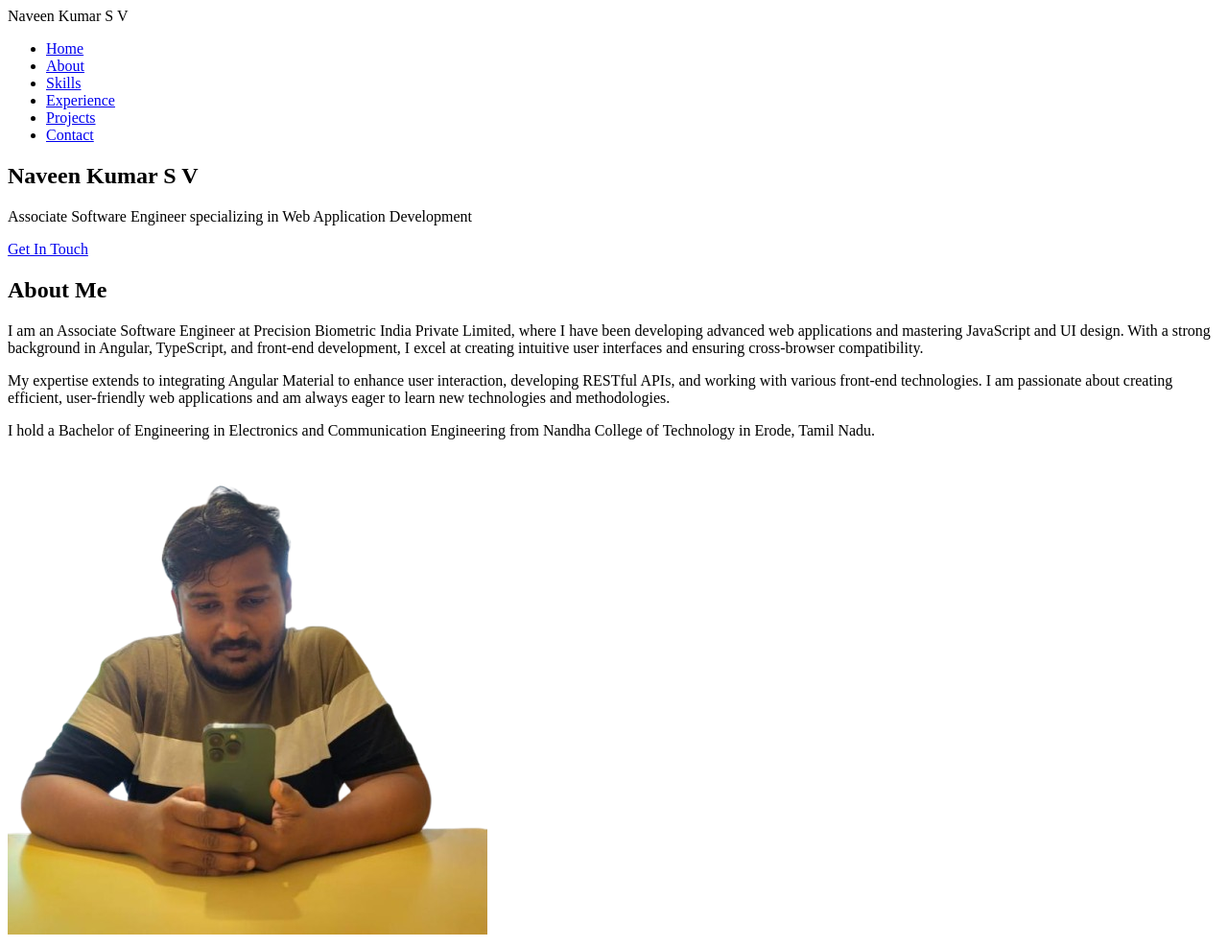
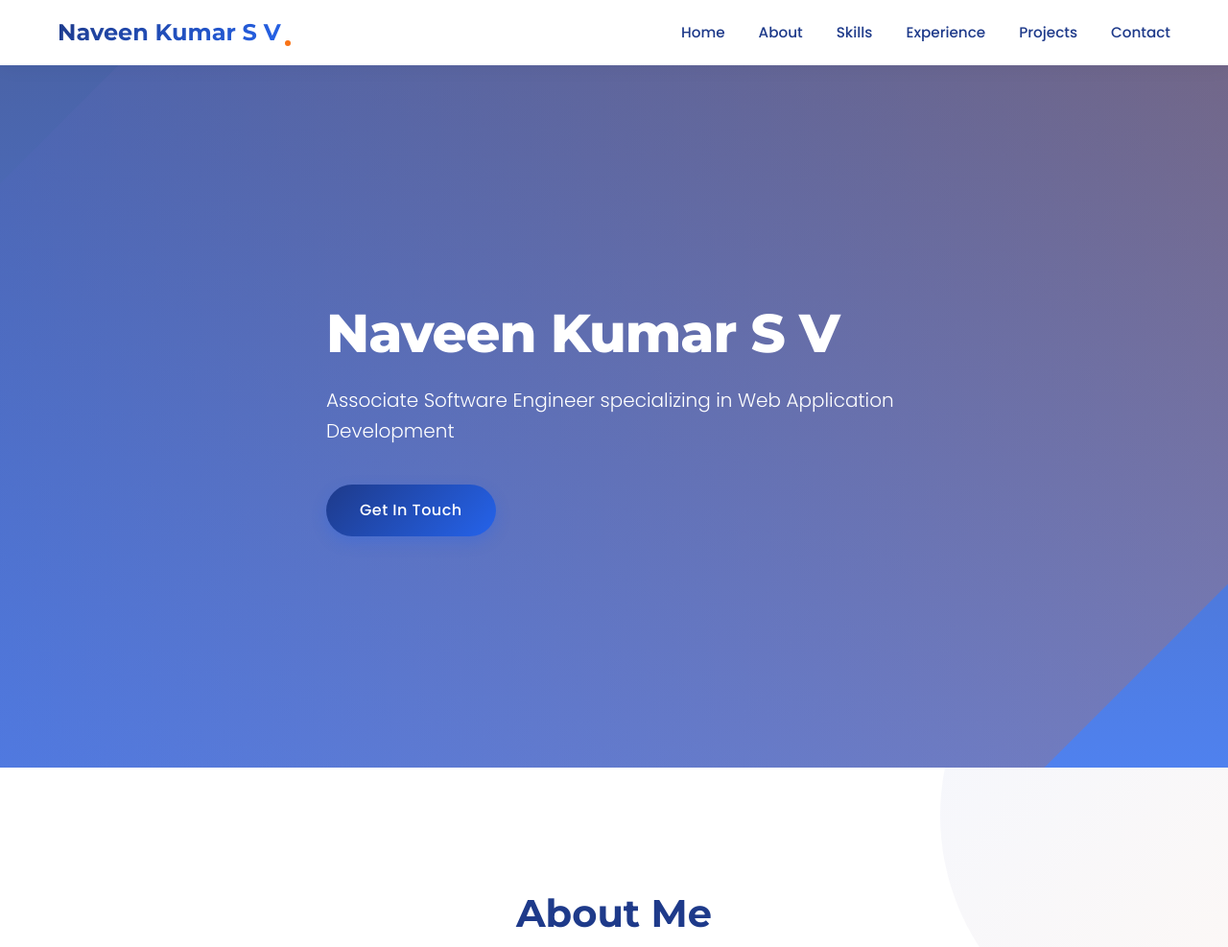
Before and after one commit to NaveenKumarVelumani30/NaveenPortFolio, a plain HTML site: page NaveenPortFolio.html in a window 1280 px wide. Shown: the top 987 px of the page at 96% size. Drawn offline with Linux system fonts and the light colour scheme.

Commit message:
linked styles

```diff
--- a/NaveenPortFolio.html
+++ b/NaveenPortFolio.html
@@ -4,6 +4,7 @@
         <meta charset="UTF-8">
         <meta name="viewport" content="width=device-width, initial-scale=1.0">
         <title>Naveen Kumar S V - Web Developer Portfolio</title>
+        <link rel="stylesheet" href="naveenPortfolio.css">
     </head>
     <body>
         <!-- Header -->
```
